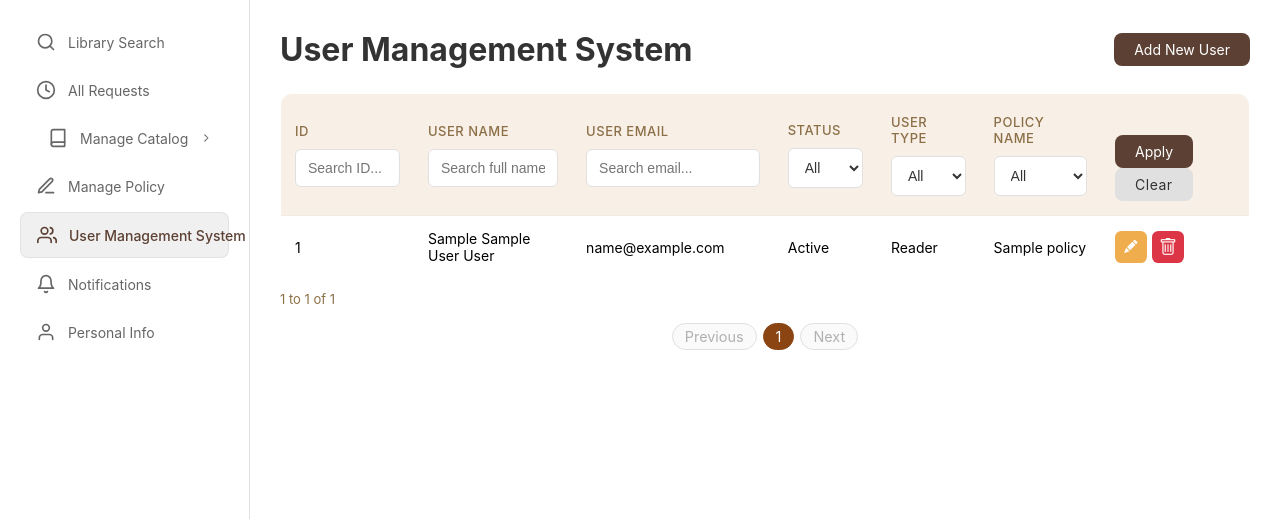
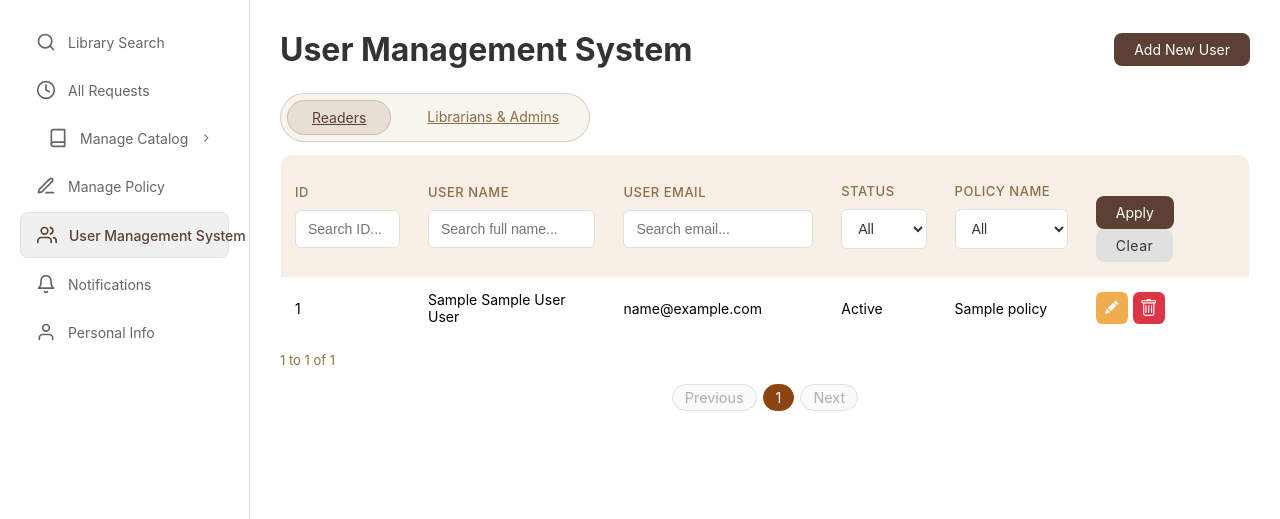
Before and after one commit to RidaFatima03/ShareShelf, a Flask app: page /librarian/user_management in a window 1280 px wide. Shown: the part 60-579 px from the top of the page. Run offline with Flask 3, Linux system fonts and the light colour scheme; the visitor is signed in with stand-in values (Sample User, id 1); tables that the repository leaves empty or names only in its code hold one stand-in row (values such as "Sample post"); data that the repository does not hold is empty; some libraries are stand-ins or nearby versions.

Commit message:
User management UI & functionality updates

```diff
--- a/app/routes/librarian.py
+++ b/app/routes/librarian.py
@@ -1159,6 +1159,9 @@ def user_management():
     # ---------- LIST + SEARCH (GET) ----------
     page = request.args.get("page", 1, type=int)
     per_page = 10
+    tab = (request.args.get("tab") or "readers").strip().lower()
+    if tab not in ("readers", "staff"):
+        tab = "readers"
 
     # make sure they are strings, not None
     search_id = (request.args.get("search_id") or "").strip()
@@ -1186,11 +1189,17 @@ def user_management():
         where.append("u.status = %s")
         params.append(search_status)
 
-    if search_user_type:
+    if tab == "readers":
+        where.append("u.user_type = %s")
+        params.append("Reader")
+    else:
+        where.append("u.user_type IN ('Admin', 'Librarian')")
+
+    if search_user_type and tab == "staff":
         where.append("u.user_type = %s")
         params.append(search_user_type)
 
-    if search_policy:
+    if search_policy and tab == "readers":
         where.append("p.policy_id = %s")
         params.append(search_policy)
 
@@ -1265,6 +1274,7 @@ def user_management():
             search_status=search_status,
             search_user_type=search_user_type,
             search_policy=search_policy,
+            active_tab=tab,
             all_policies=all_policies,
             total_count=total,
             start_item=start_item,
--- a/app/templates/user_management.html
+++ b/app/templates/user_management.html
@@ -11,8 +11,20 @@
         </button>
     </div>
 
+    <div class="request-tabs" style="margin: 0 0 12px;">
+        <a href="{{ url_for('librarian.user_management', tab='readers') }}"
+           class="request-tab-pill {% if active_tab == 'readers' %}active{% endif %}">
+            Readers
+        </a>
+        <a href="{{ url_for('librarian.user_management', tab='staff') }}"
+           class="request-tab-pill {% if active_tab == 'staff' %}active{% endif %}">
+            Librarians & Admins
+        </a>
+    </div>
+
     <div class="table-wrapper">
         <form method="get" action="{{ url_for('librarian.user_management') }}">
+            <input type="hidden" name="tab" value="{{ active_tab }}">
             <table class="activity-table">
                 <thead>
                     <tr>
@@ -50,16 +62,17 @@
                                 <option value="Blocked"  {% if search_status == 'Blocked' %}selected{% endif %}>Blocked</option>
                             </select>
                         </th>
+                        {% if active_tab == 'staff' %}
                         <th>
                             User Type<br>
                             <select name="search_user_type"
                                     class="filter-input filter-input-manage">
                                 <option value="">All</option>
                                 <option value="Librarian"   {% if search_user_type == 'Librarian' %}selected{% endif %}>Librarian</option>
-                                <option value="Reader" {% if search_user_type == 'Reader' %}selected{% endif %}>Reader</option>
                                 <option value="Admin"  {% if search_user_type == 'Admin' %}selected{% endif %}>Admin</option>
                             </select>
                         </th>
+                        {% else %}
                         <th>
                             Policy Name<br>
                             <select name="search_policy" class="filter-input filter-input-manage">
@@ -72,9 +85,10 @@
                                 {% endfor %}
                             </select>
                         </th>
+                        {% endif %}
                         <th>
                             <button type="submit" class="logout-link btn-apply filter-action-btn">Apply</button>
-                            <a href="{{ url_for('librarian.user_management') }}" class="logout-link btn-cancel filter-action-btn">Clear</a>
+                            <a href="{{ url_for('librarian.user_management', tab=active_tab) }}" class="logout-link btn-cancel filter-action-btn">Clear</a>
                         </th>
                     </tr>
                 </thead>
@@ -92,8 +106,11 @@
                         </td>
                         <td>{{ u.user_email }}</td>
                         <td>{{ u.status }}</td>
+                        {% if active_tab == 'staff' %}
                         <td>{{ u.user_type }}</td>
+                        {% else %}
                         <td>{{ u.policy_name }}</td>
+                        {% endif %}
                         <td>
                             <div class="manage-btns">
                                 <button type="button"
@@ -136,6 +153,7 @@
             <li class="page-item {% if not has_prev %}disabled{% endif %}">
             <a class="page-link"
                 href="{% if has_prev %}{{ url_for('librarian.user_management', page=page-1,
+                                                    tab=active_tab,
                                                     search_id=search_id,
                                                     search_full_name=search_full_name,
                                                     search_email=search_email,
@@ -151,6 +169,7 @@
                 <li class="page-item {% if page == 1 %}active{% endif %}">
                     <a class="page-link"
                     href="{{ url_for('librarian.user_management', page=1,
+                                        tab=active_tab,
                                         search_id=search_id,
                                         search_full_name=search_full_name,
                                         search_email=search_email,
@@ -171,6 +190,7 @@
                 <li class="page-item {% if p == page %}active{% endif %}">
                     <a class="page-link"
                     href="{{ url_for('librarian.user_management', page=p,
+                                        tab=active_tab,
                                         search_id=search_id,
                                         search_full_name=search_full_name,
                                         search_email=search_email,
@@ -190,6 +210,7 @@
                     <li class="page-item {% if page == total_pages %}active{% endif %}">
                         <a class="page-link"
                         href="{{ url_for('librarian.user_management', page=total_pages,
+                                            tab=active_tab,
                                             search_id=search_id,
                                             search_full_name=search_full_name,
                                             search_email=search_email,
@@ -206,6 +227,7 @@
             <li class="page-item {% if not has_next %}disabled{% endif %}">
                 <a class="page-link"
                 href="{% if has_next %}{{ url_for('librarian.user_management', page=page+1,
+                                                    tab=active_tab,
                                                     search_id=search_id,
                                                     search_full_name=search_full_name,
                                                     search_email=search_email,
@@ -283,9 +305,9 @@
                 </select>
             </div>
 
-            <div class="filter-input-group">
+            <div class="filter-input-group" id="add_policy_group">
                 <label for="add_policy" class="filter-label">Policy:</label>
-                <select id="add_policy" name="add_policy" class="form-control filter-input" required>
+                <select id="add_policy" name="add_policy" class="form-control filter-input">
                     {% for p in all_policies %}
                     <option value="{{ p.policy_id }}">{{ p.name }}</option>
                     {% endfor %}
@@ -367,9 +389,9 @@
         </select>
     </div>
 
-    <div class="filter-input-group">
+    <div class="filter-input-group" id="edit_policy_group">
         <label for="edit_policy" class="filter-label">Policy:</label>
-        <select id="edit_policy" name="policy_id" class="form-control filter-input" required>
+        <select id="edit_policy" name="policy_id" class="form-control filter-input">
             <option value="" selected>None</option>
             {% for p in all_policies %}
             <option value="{{ p.policy_id }}">{{ p.name }}</option>
@@ -422,6 +444,21 @@ document.addEventListener('DOMContentLoaded', function () {
         });
     }
 
+    const addUserType = document.getElementById('add_user_type');
+    const addPolicyGroup = document.getElementById('add_policy_group');
+    const addPolicy = document.getElementById('add_policy');
+
+    function toggleAddPolicy() {
+        const isReader = addUserType && addUserType.value === 'Reader';
+        if (addPolicyGroup) addPolicyGroup.style.display = isReader ? '' : 'none';
+        if (addPolicy) addPolicy.required = isReader;
+    }
+
+    if (addUserType) {
+        addUserType.addEventListener('change', toggleAddPolicy);
+        toggleAddPolicy();
+    }
+
   // EDIT USER MODAL
   const editModal = document.getElementById('editUserModal');
   const editButtons = document.querySelectorAll('.btn-edit');
@@ -438,6 +475,13 @@ document.addEventListener('DOMContentLoaded', function () {
   const editPasswordInput = document.getElementById('edit_password');
   const editConfirmPasswordInput = document.getElementById('edit_confirm_password');
   const editPolicyInput = document.getElementById('edit_policy');
+  const editPolicyGroup = document.getElementById('edit_policy_group');
+
+  function toggleEditPolicy() {
+    const isReader = editUserTypeInput && editUserTypeInput.value === 'Reader';
+    if (editPolicyGroup) editPolicyGroup.style.display = isReader ? '' : 'none';
+    if (editPolicyInput) editPolicyInput.required = isReader;
+  }
 
   if (editModal && editButtons.length > 0) {
     editButtons.forEach(btn => {
@@ -463,6 +507,7 @@ document.addEventListener('DOMContentLoaded', function () {
         if (editPasswordInput) editPasswordInput.value = "";
         if (editConfirmPasswordInput) editConfirmPasswordInput.value = "";
         if (editPolicyInput) editPolicyInput.value = policyId ? String(policyId) : "";
+        toggleEditPolicy();
 
         editModal.classList.add('show');
       });
@@ -474,6 +519,10 @@ document.addEventListener('DOMContentLoaded', function () {
       });
     });
   }
+
+  if (editUserTypeInput) {
+    editUserTypeInput.addEventListener('change', toggleEditPolicy);
+  }
 });
 
 </script>
```
